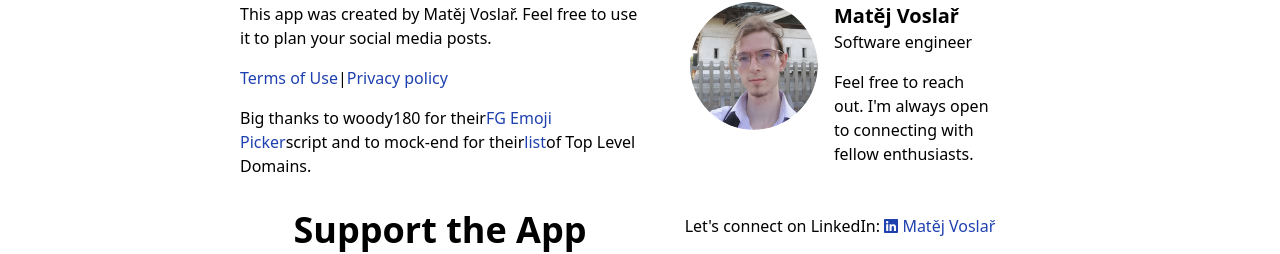
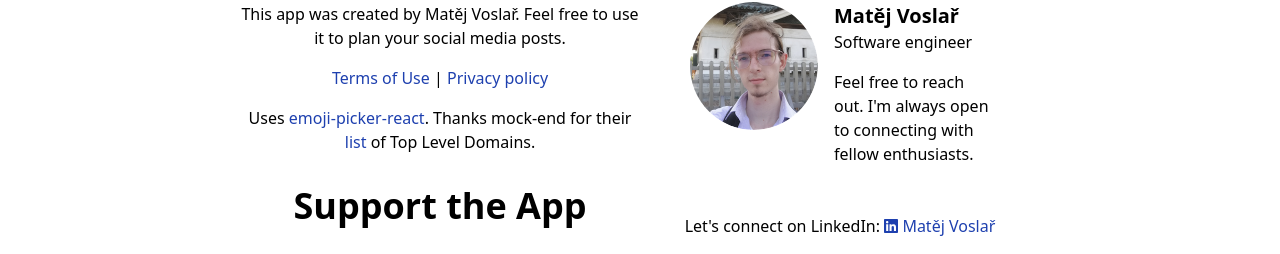
Before and after one commit to msamyel/makeitfit, a React (Vite) app: page /contact in a window 1280 px wide. Shown: the part 166-420 px from the top of the page. Built offline with nearby package versions, Linux system fonts and the light colour scheme.

Commit message:
update whitespace

```diff
--- a/src/pages/Contact.tsx
+++ b/src/pages/Contact.tsx
@@ -6,7 +6,7 @@ const Contact = () => {
     return (
         <>
             <main className="flex flex-row justify-center content-between flex-wrap">
-                <div className="lg:w-[400px]">
+                <div className="lg:w-[400px] text-center">
                     <h1 className="text-4xl font-bold mb-8 mt-8 text-center">
                         Contact
                     </h1>
@@ -22,8 +22,8 @@ const Contact = () => {
                             className="text-link-primary hover:text-link-secondary"
                         >
                             Terms of Use
-                        </a>
-                        |
+                        </a>{" "}
+                        |{" "}
                         <a
                             href="/terms"
                             className="text-link-primary hover:text-link-secondary"
@@ -33,21 +33,22 @@ const Contact = () => {
                     </p>
 
                     <p className="mb-4">
-                        Big thanks to woody180 for their
+                        Uses{" "}
                         <a
-                            href="https://github.com/woody180/vanilla-javascript-emoji-picker"
+                            href="https://www.npmjs.com/package/emoji-picker-react"
                             className="text-link-primary hover:text-link-secondary"
                             target="_blank"
                         >
-                            FG Emoji Picker
+                            emoji-picker-react
                         </a>
-                        script and to mock-end for their
+                        {". "}
+                        Thanks mock-end for their{" "}
                         <a
                             href="https://github.com/mock-end/tld-list"
                             className="text-link-primary hover:text-link-secondary"
                         >
                             list
-                        </a>
+                        </a>{" "}
                         of Top Level Domains.
                     </p>
                     <h2 className="text-4xl font-bold mt-8 mb-8 text-center">
```
